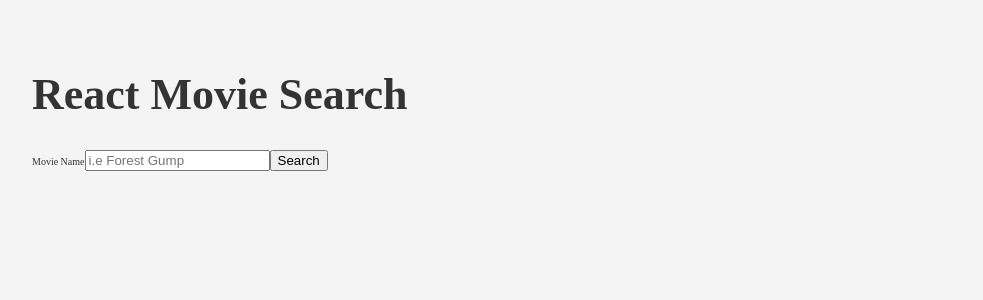
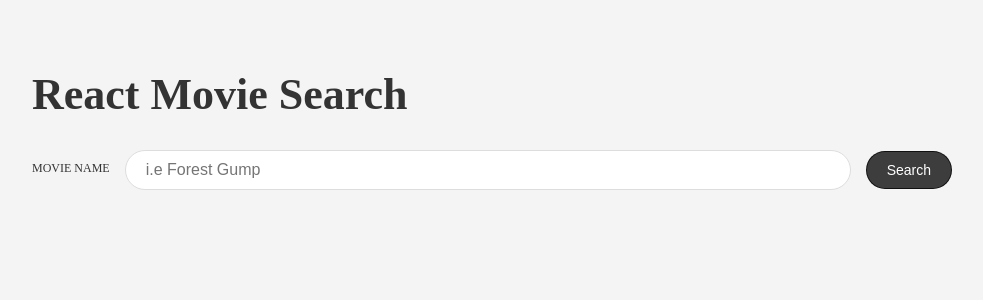
Before and after one commit to HortenciaJorquera/movie-search, a React (Create React App) app: page / in a window 1280 px wide. Shown: the top 300 px of the page, without its empty margins (148-1131 px from the left). Built offline with nearby package versions, Linux system fonts and the light colour scheme; the HTML template or start-up script is replaced by a standard one.

Commit message:
style search bar

```diff
--- a/src/App.css
+++ b/src/App.css
@@ -4,7 +4,53 @@
     padding: 40px;
   }
 
-  .title {
+.title {
     font-size: 4.4rem;
     text-align: cen
 }
+
+.form{
+    display: grid;
+}
+
+.label{
+    font-size: 1.2rem;
+    margin-bottom: .2rem;
+    text-transform: uppercase;
+}
+
+.input{
+    font-size: 1.6rem;
+    padding: .5rem 2rem;
+    line-height: 2.8rem;
+    border-radius: 20px;
+    border: 1px solid #ddd;
+    margin-bottom: 1rem;
+}
+
+.button{
+    background-color: rgba(0,0,0, .75);
+    color: white;
+    padding: 1rem 2rem;
+    border-radius: 20px;
+    border:1px solid rgba(0,0,0, .75);
+    font-size: 1.4rem;
+    cursor: pointer;
+    transform: background-color 250ms;
+}
+
+.button:hover{
+    background-color: rgba(0,0,0, .85);
+}
+
+@media (min-width:800px){
+    .form{
+        grid-template-columns: auto 1fr auto;
+        grid-gap:1.5rem;
+        align-items: center;
+    }
+
+    .input{
+        margin-bottom: 0;
+    }
+}
```
